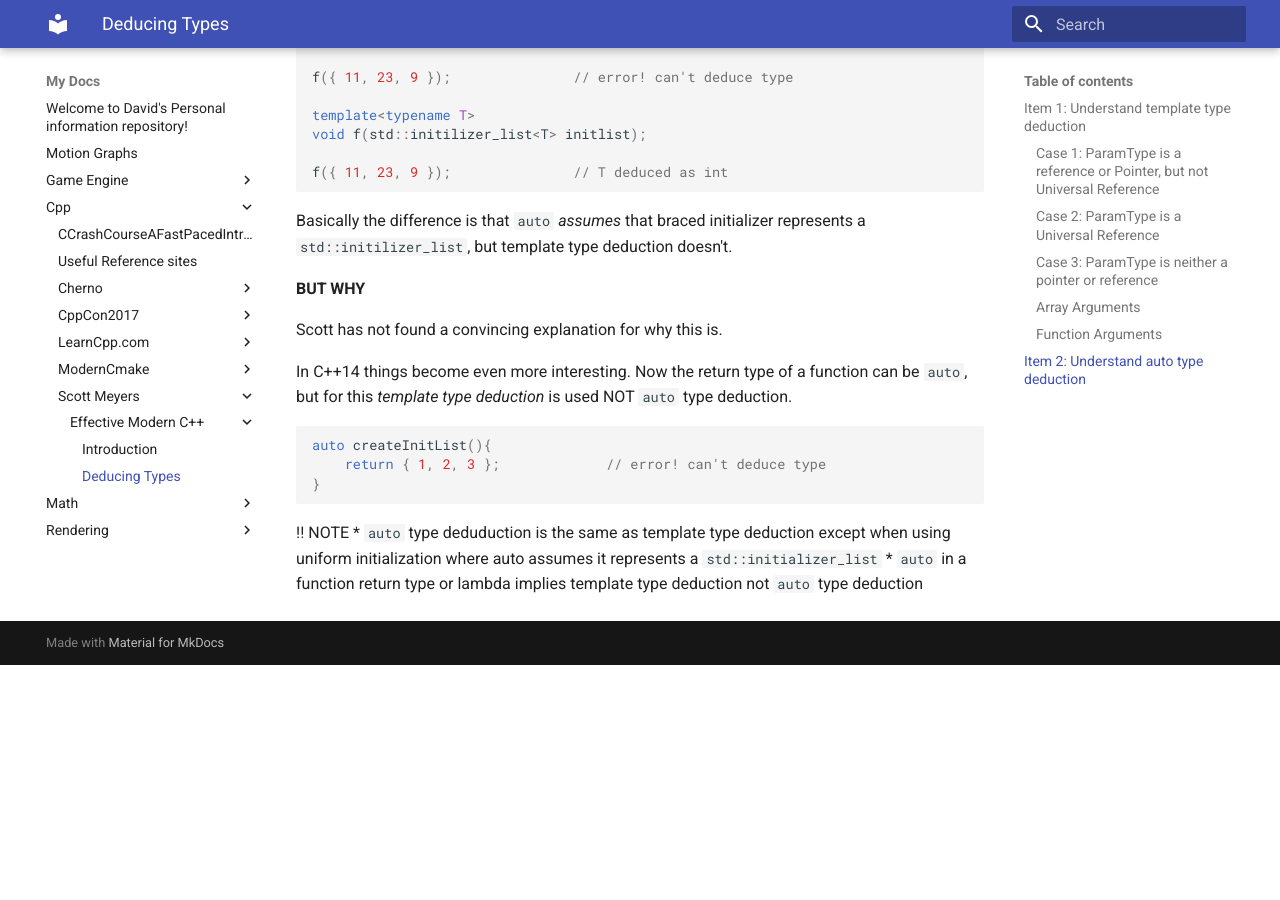
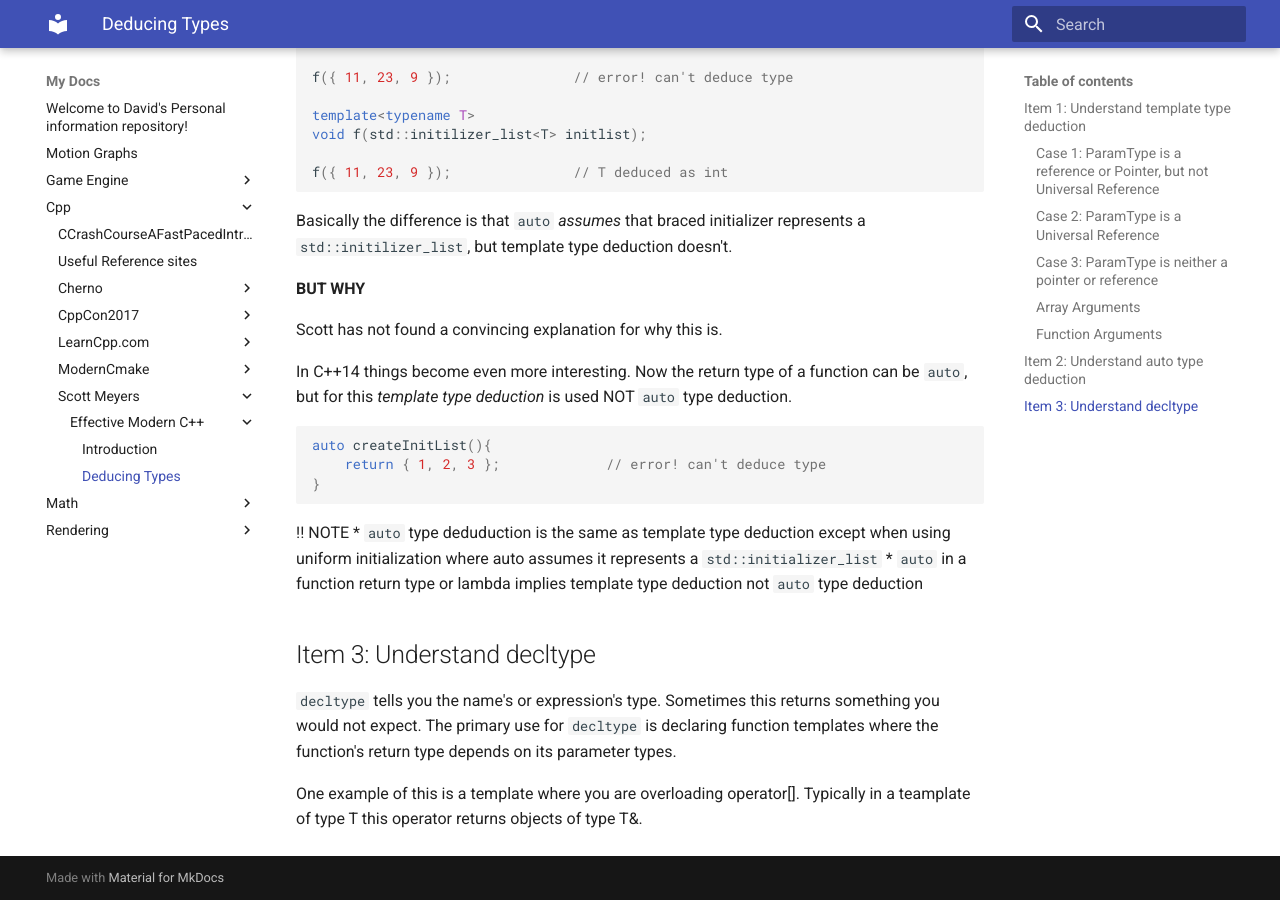
Before and after one commit to daredyoshi/notes.github.io, an MkDocs documentation site: the page built from docs/cpp/Scott Meyers/Effective Modern C++/001_Deducing_Types.md, in a window 1280 px wide and 900 px high, scrolled down 5172 px. Built offline with MkDocs 1.6.1 and Material for MkDocs 9.7.7, drawn with Linux system fonts in a browser that asks for light colours; before the commit the page ends 5837 px from its top, so only the background shows below that.

Commit message:
Started on decltype

````diff
--- a/docs/cpp/Scott Meyers/Effective Modern C++/001_Deducing_Types.md
+++ b/docs/cpp/Scott Meyers/Effective Modern C++/001_Deducing_Types.md
@@ -247,3 +247,9 @@ auto createInitList(){
 !! NOTE
     * ```auto``` type deduduction is the same as template type deduction except when using uniform initialization where auto assumes it represents a ```std::initializer_list```
     * ```auto``` in a function return type or lambda implies template type deduction not ```auto``` type deduction
+
+## Item 3: Understand decltype
+
+```decltype``` tells you the name's or expression's type. Sometimes this returns something you would not expect. The primary use for ```decltype``` is declaring function templates where the function's return type depends on its parameter types.
+
+One example of this is a template where you are overloading operator[]. Typically in a teamplate of type T this operator returns objects of type T&.
````
